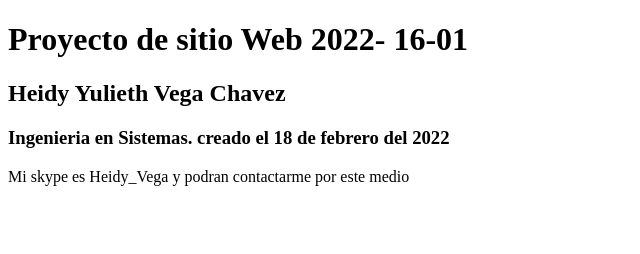
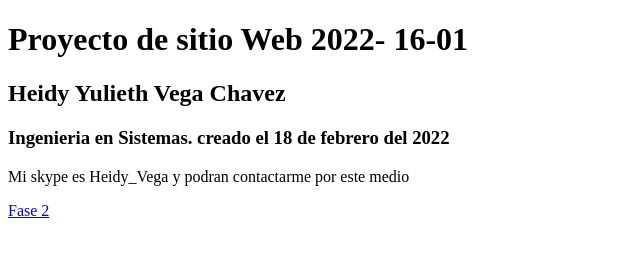
Before and after one commit to Hyvegac/DSW-YuliethVega, a plain HTML site: page index.html in a window 1280 px wide. Shown: the full height of the page, 0-640 px from the left. Drawn offline with Linux system fonts and the light colour scheme.

Commit message:
Cambios
Sitio web

```diff
--- a/index.html
+++ b/index.html
@@ -12,6 +12,6 @@
     <h2>Heidy Yulieth Vega Chavez</h2>
     <h3>Ingenieria en Sistemas. creado el 18 de febrero del 2022</h3>
     <p>Mi skype es Heidy_Vega y podran contactarme por este medio</p></h3>
-    <a href="Fase2/design.html"></a>
+    <a href="Fase2/design.html"> Fase 2 </a>
 </body>
 </html>
```
